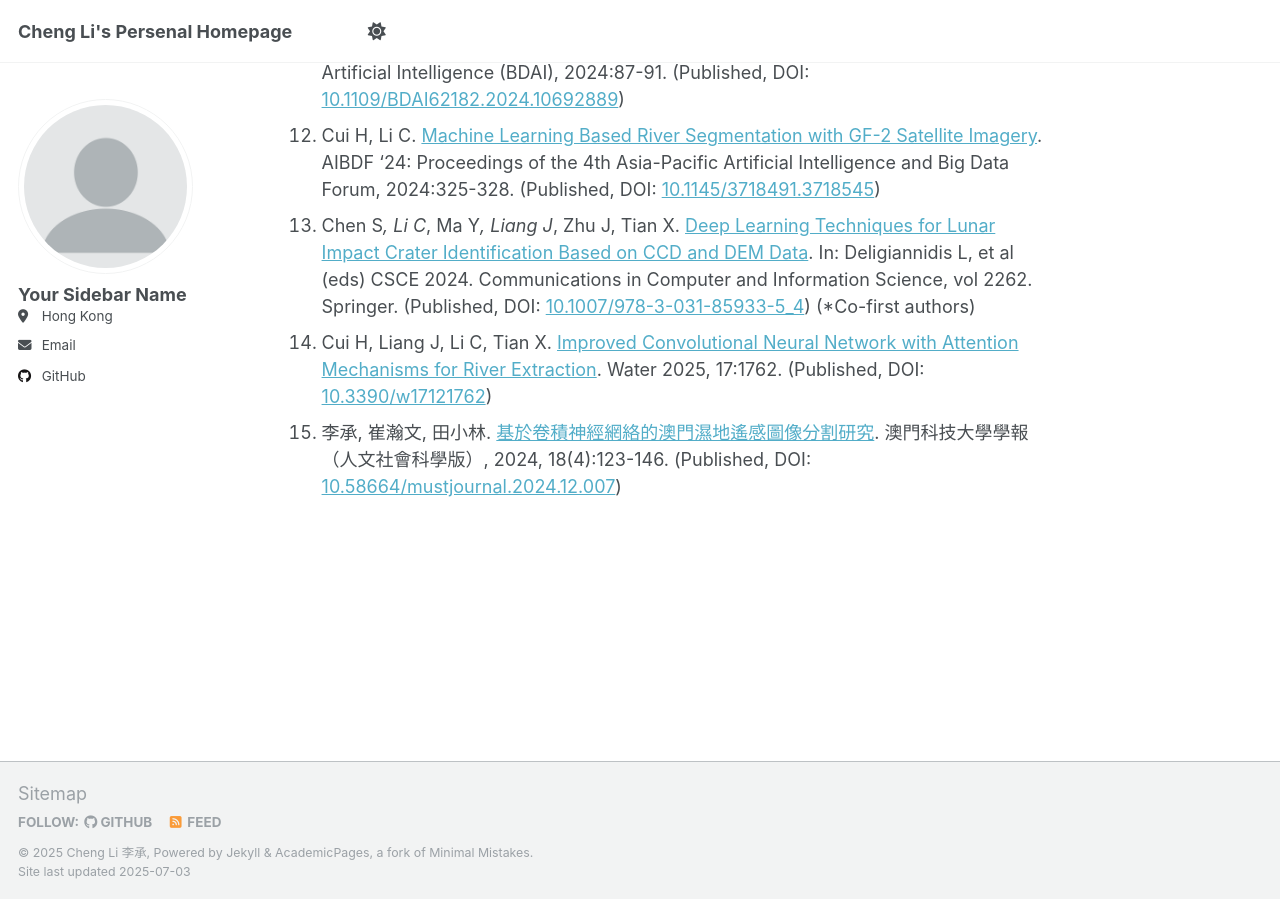
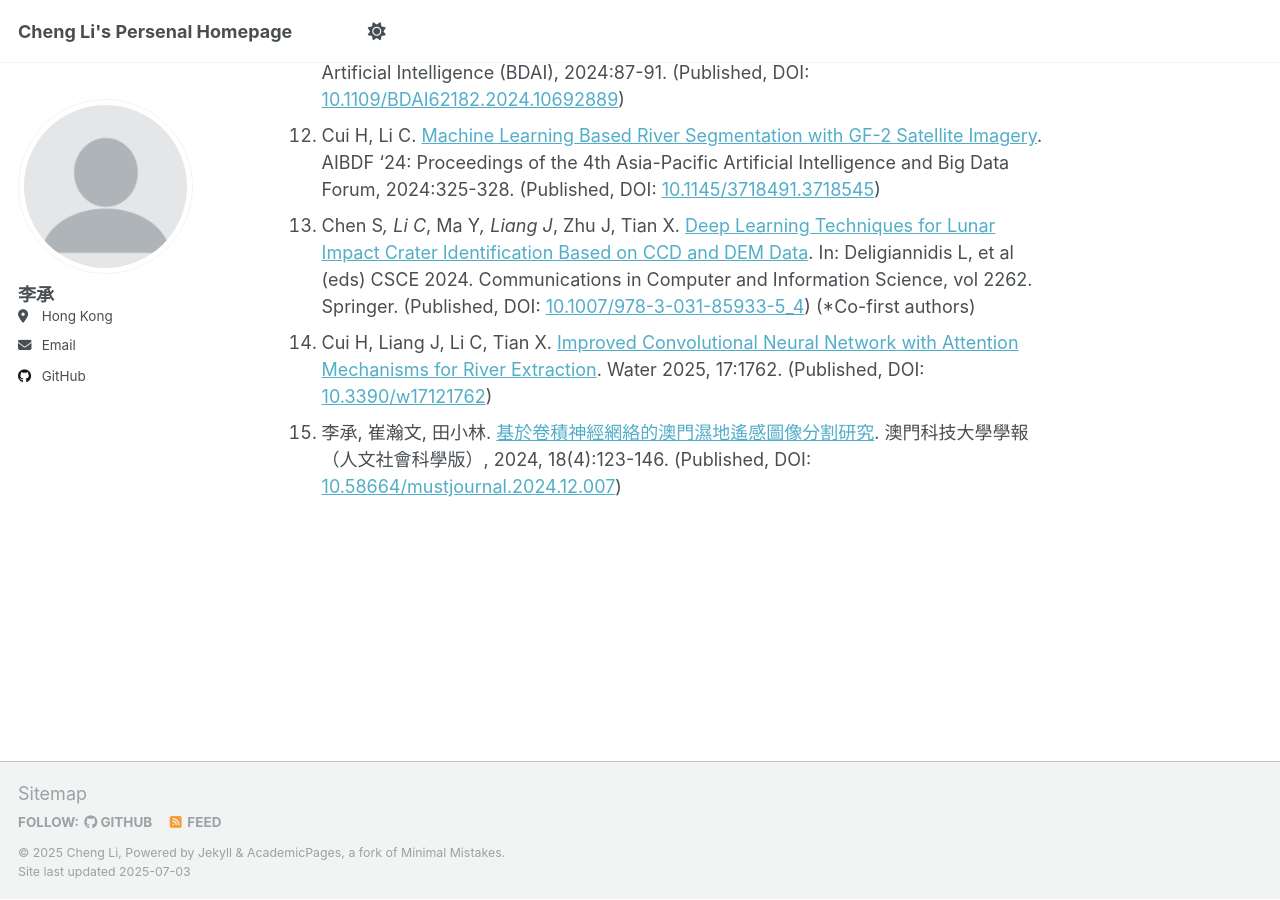
Before and after one commit to chengli24/chengli24, a Jekyll site: the page built from _pages/about.md, in a window 1280 px wide and 900 px high, scrolled down 3084 px. Built offline with Jekyll 4.4.1, drawn with Linux system fonts in a browser that asks for light colours; a script that is not in the unit is left out; part of the change alters nothing that is shown.

Commit message:
Update _config.yml

```diff
--- a/_config.yml
+++ b/_config.yml
@@ -11,7 +11,7 @@ locale                   : "en-US"
 site_theme               : "default"
 title                    : "Cheng Li's Persenal Homepage"
 title_separator          : "-"
-name                     : &name "Cheng Li 李承"
+name                     : &name "Cheng Li"
 description              : &description "personal description"
 url                      : https://chengli24.github.io/chengli24/ # the base hostname & protocol for your site e.g. "https://[your GitHub username].github.io" or if you already have some other page hosted on Github then use "https://[your GitHub username].github.io/[Your Repo Name]"
 baseurl                  : "" # the subpath of your site, e.g. "/blog"
@@ -23,7 +23,7 @@ repository               : "https://chengli24.github.io/chengli24/"
 author:
   # Biographic information
   avatar           : "profile.png"
-  name             : "Your Sidebar Name"
+  name             : "李承"
   pronouns         : # example: "she/her"
   bio              : #
   location         : "Hong Kong"
```
